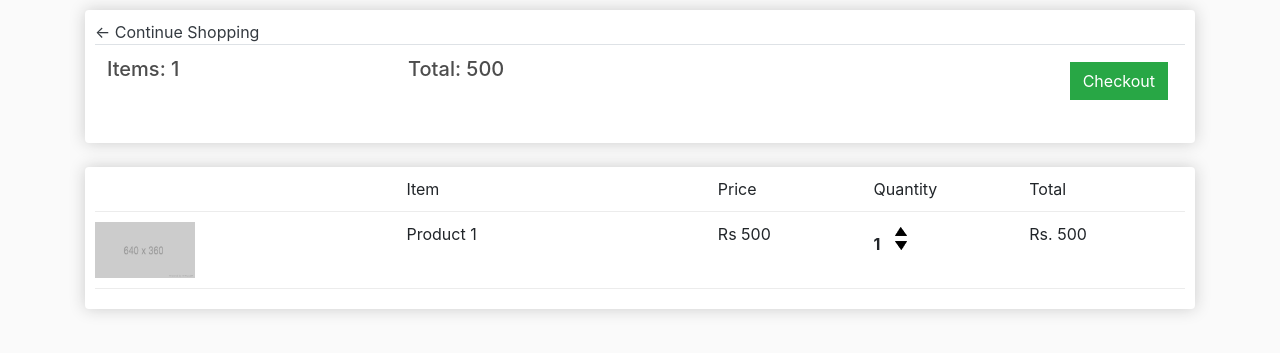
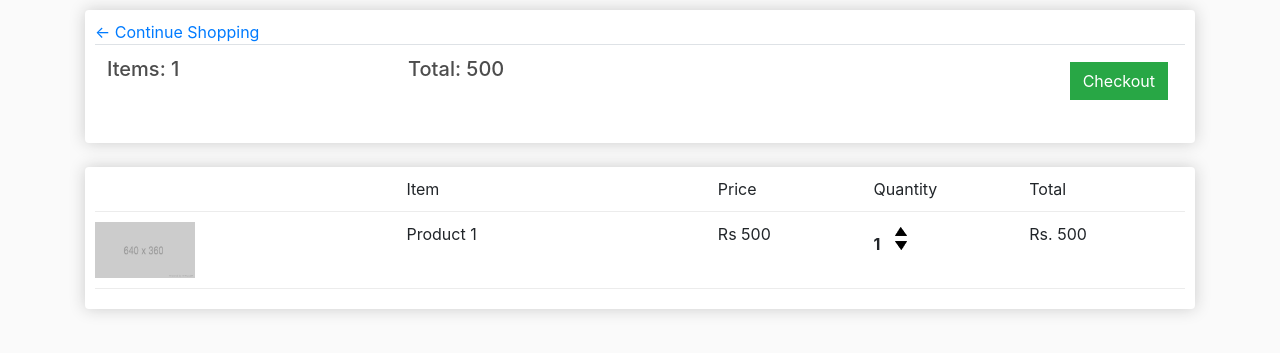
Before and after one commit to vedkulk/pp_project, a Django app: template store/templates/store/cart.html in a window 1280 px wide. Shown: the part 57-410 px from the top of the page. Run offline with Django 3.2, Linux system fonts and the light colour scheme; the template is opened without the code that fills it, so the values that code supplies are empty; some libraries are stand-ins or nearby versions.

Commit message:
cart continue change

```diff
--- a/store/templates/store/cart.html
+++ b/store/templates/store/cart.html
@@ -4,7 +4,7 @@
      <div class="row">
           <div class="col-lg-12">
                <div class="box-element">
-                    <a class="btn-outline-dark" href="{% url 'store' %}">&#x2190; Continue Shopping</a>
+                    <a class="btn-outline" href="{% url 'store' %}">&#x2190; Continue Shopping</a>
                     <br>
                     <table class="table">
                          <tr>
```
